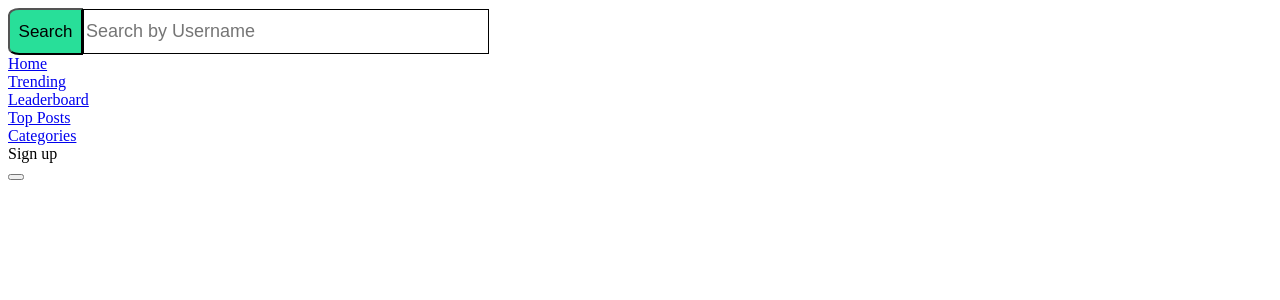
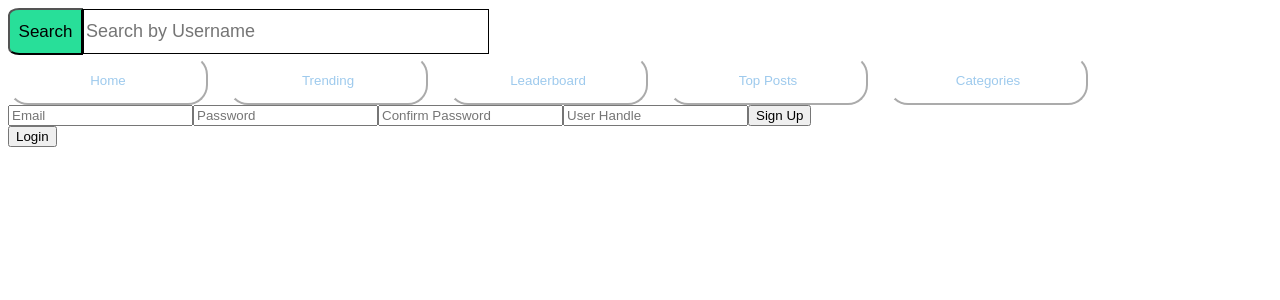
Before and after one commit to littlepotato123/Project-Share, a React (Create React App) app in the folder project-share/: page /auth in a window 1280 px wide. Shown: the top 300 px of the page. Built offline with nearby package versions, Linux system fonts and the light colour scheme.

Commit message:
Project Share Meeting - 3

```diff
--- a/project-share/src/App.css
+++ b/project-share/src/App.css
@@ -13,7 +13,18 @@
     border: 1.5px solid;
     font-size: large;
 }
-
+.home,.trending,.leaderboard,.topPosts,.categories {
+    color: #9ecaed;
+    background-color: white;
+    border-color: white;
+    border-bottom-left-radius: 20px;
+    border-top-left-radius: 20px;
+    border-top-right-radius: 20px;
+    border-bottom-right-radius: 20px;
+    margin-right: 20px;
+    width: 200px;
+    height: 50px;
+}
 
 .post-content {
     border-radius: 8px;
--- a/project-share/src/Components/Navigation/Navigation.js
+++ b/project-share/src/Components/Navigation/Navigation.js
@@ -22,16 +22,16 @@ const Navigation = () => {
                 <input
                     className='searchBar'
                     value={value}
-                    onChange={(e) => setValue(e.target.value)}
+                    onChange={e => (e.target.value)}
                     placeholder="Search by Username"
                 />
             </form>
-            <a className ='home' href="/">Home</a> <br />
-            <a href="/trending">Trending</a><br />
-            <a href="/leaderboard">Leaderboard</a><br />
-            <a href="/topPosts">Top Posts</a><br />
-            <a href="/categories">Categories</a><br />
-            </div>
+            <button className='home' onClick={() => history.push('/')}>Home</button>
+            <button className='trending' onClick={() => history.push('/trending')}>Trending</button>
+            <button className='leaderboard' onClick={() => history.push('/leaderboard')}>Leaderboard</button>
+            <button className='topPosts' onClick={() => history.push('/topPosts')}>Top Posts</button>
+            <button className='categories' onClick={() => history.push('/categories')}>Categories</button>
+        </div>
     )
 }
 
--- a/project-share/src/Components/Posts/Posts.js
+++ b/project-share/src/Components/Posts/Posts.js
@@ -16,9 +16,9 @@ const Posts = (props) => {
         <div key={props.key} className="post-content">
             <p className="post-title">{ props.title }</p>
             <p className="post-category">Category: { props.category }</p>
-            <p className="post-author">{ props.author }</p>
+            <p className="post-author">Author: { props.author }</p>
             <p className="post-body">{ props.children }</p>
-            <p className="post-likes">Likes: <span>{ props.likes }</span></p>
+            <p className="post-likes"><span>Likes: </span><span>{ props.likes }</span></p>
             {/* Add Commenting */}
             <button className="post-comment-button" onClick={() => setComments(!showComment)}>Comments</button>
             { comments }
--- a/project-share/src/Pages/Authentication/Auth.js
+++ b/project-share/src/Pages/Authentication/Auth.js
@@ -8,15 +8,18 @@ const Auth = () => {
     let authVar = (
         <SignUp />
     )
+    let authString = 'Login';
 
     if(auth) {
         authVar = (
             <SignUp />
         )
+        authString = 'Login';
     } else {
         authVar = (
             <Login />
         )
+        authString = 'SignUp';
     }
 
     useEffect(() => {
@@ -26,7 +29,7 @@ const Auth = () => {
     return (
         <div>
             {authVar}
-        <button onClick={() => setAuth(!auth)}>{}</button>
+            <button onClick={() => setAuth(!auth)}>{authString}</button>
         </div>
     )
 }
--- a/project-share/src/Pages/Authentication/Login.js
+++ b/project-share/src/Pages/Authentication/Login.js
@@ -1,9 +1,30 @@
-import React from 'react'
+import React, { useEffect, useState } from 'react';
+
+const proxyUrl = "https://cors-anywhere.herokuapp.com/";
+const url = "https://us-central1-project-share-8df06.cloudfunctions.net/api/";
 
 const Login = () => {
+    const [email, setEmail] = useState(null);
+    const [password, setPassword] = useState(null);
+
+    useEffect(() => {
+        const data = {
+            email: email,
+            password: password
+        }
+        fetch(proxyUrl + url + 'login', {
+            method: 'POST', // *GET, POST, PUT, DELETE, etc.
+            headers: {
+                'Content-Type': 'application/json'
+            },
+            body: JSON.stringify(data) // body data type must match "Content-Type" header
+        })
+    })
+
     return (
         <div>
-            Login
+            <input value={email} placeholder="Email" onChange={e => setEmail(e.target.value)} />
+            <input value={password} placeholder="Password" onChange={e => setPassword(e.target.value)} />
         </div>
     )
 }
--- a/project-share/src/Pages/Authentication/SignUp.js
+++ b/project-share/src/Pages/Authentication/SignUp.js
@@ -1,9 +1,44 @@
-import React from 'react'
+import React, { useEffect, useState } from 'react'
+
+const proxyUrl = "https://cors-anywhere.herokuapp.com/";
+const url = "https://us-central1-project-share-8df06.cloudfunctions.net/api/";
 
 const SignUp = () => {
+    const [email, setEmail] = useState(null);
+    const [password, setPassword] = useState(null);
+    const [confirmPassword, setConfirmPassword] = useState(null);
+    const [userHandle, setuserHandle] = useState(null);
+
+    const [idToken, setToken] = useState(null);
+
+    const submit = () => {
+        const data = {
+            email: email,
+            password: password,
+            confirmPassword: confirmPassword,
+            userHandle: userHandle
+        };
+        fetch(proxyUrl + url + 'signup', {
+            method: 'POST', // *GET, POST, PUT, DELETE, etc.
+            headers: {
+                'Content-Type': 'application/json'
+            },
+            body: JSON.stringify(data) // body data type must match "Content-Type" header
+        })
+            .then(res => res.json())
+            .then(data => {
+
+            })
+            .catch(() => console.log("Couldn't SignUp"))
+    }
+
     return (
         <div>
-            Sign up
+            <input value={email} placeholder="Email" onChange={e => setEmail(e.target.value)} />
+            <input value={password} placeholder="Password" onChange={e => setPassword(e.target.value)} />
+            <input value={confirmPassword} placeholder="Confirm Password" onChange={e => setConfirmPassword(e.target.value)} />
+            <input value={userHandle} placeholder="User Handle" onChange={e => setuserHandle(e.target.value)} />
+            <button onClick={submit}>Sign Up</button>
         </div>
     )
 }
```
